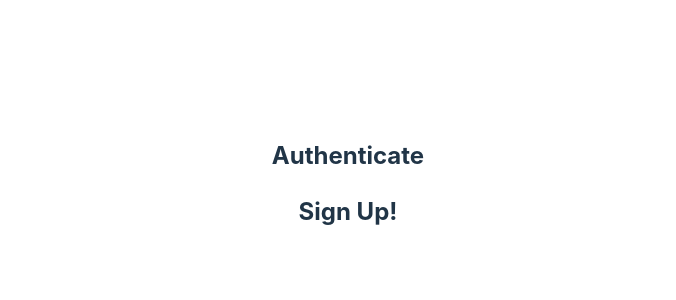
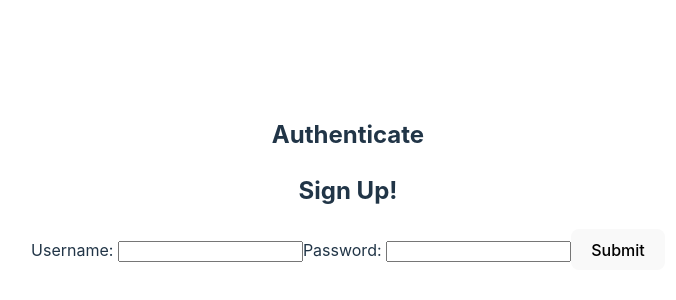
Before and after one commit to JYudkovsky/reactforms, a React (Vite) app: page / in a window 1280 px wide. Shown: the part 216-516 px from the top of the page, without its empty margins (292-968 px from the left). Built offline with nearby package versions, Linux system fonts and the light colour scheme.

Commit message:
fixed errors with return syntax

```diff
--- a/src/components/SignUpForm.jsx
+++ b/src/components/SignUpForm.jsx
@@ -8,14 +8,16 @@
     const [error, setError] = useState(null);
 
     async function handleSubmit(event) {
-        event.preventDefualt();
+        event.preventDefault();
         console.log("Hi world");
     }
 
 
 
 
-    return <h2> Sign Up!</h2>;
+    return (
+    <>
+    <h2> Sign Up!</h2>
 
     <form onSubmit={handleSubmit}>
         <label>
@@ -27,4 +29,6 @@
         <button>Submit</button>
 
     </form>
+    </>
+    )
 }
```
